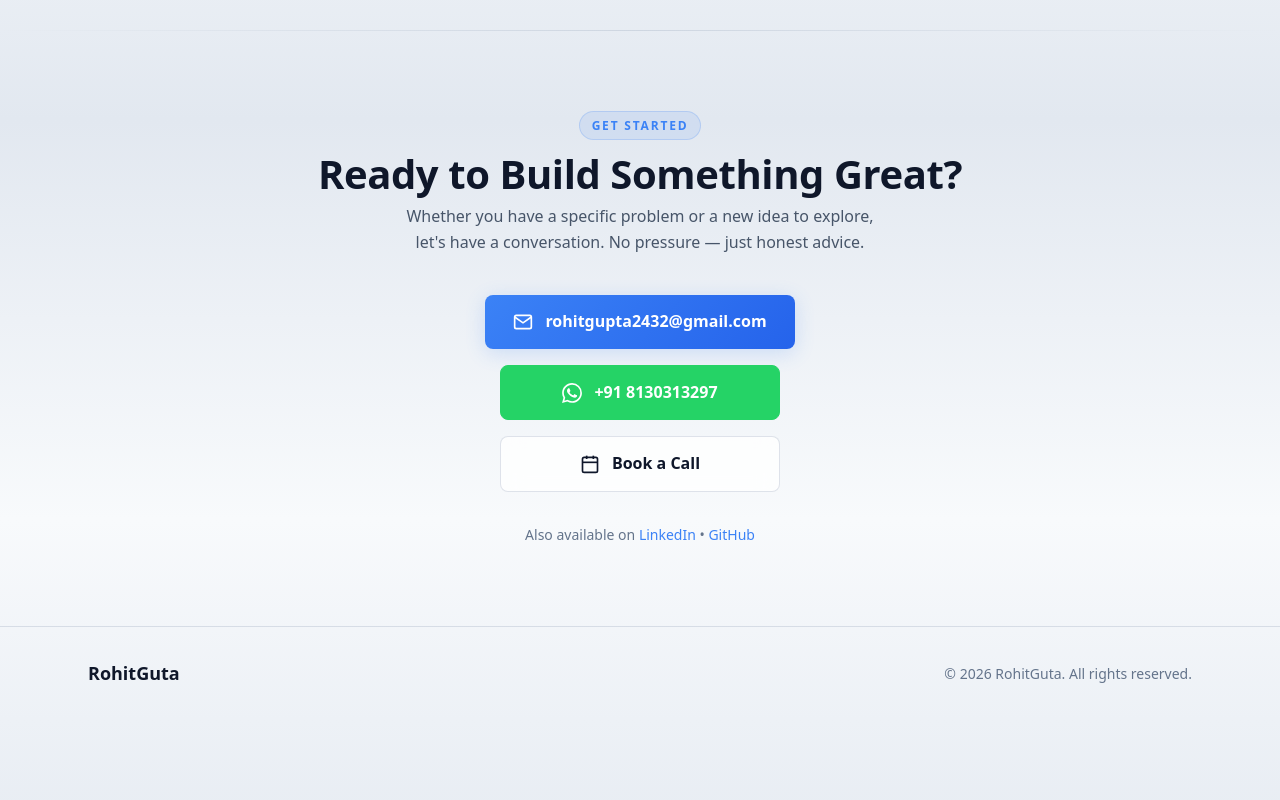
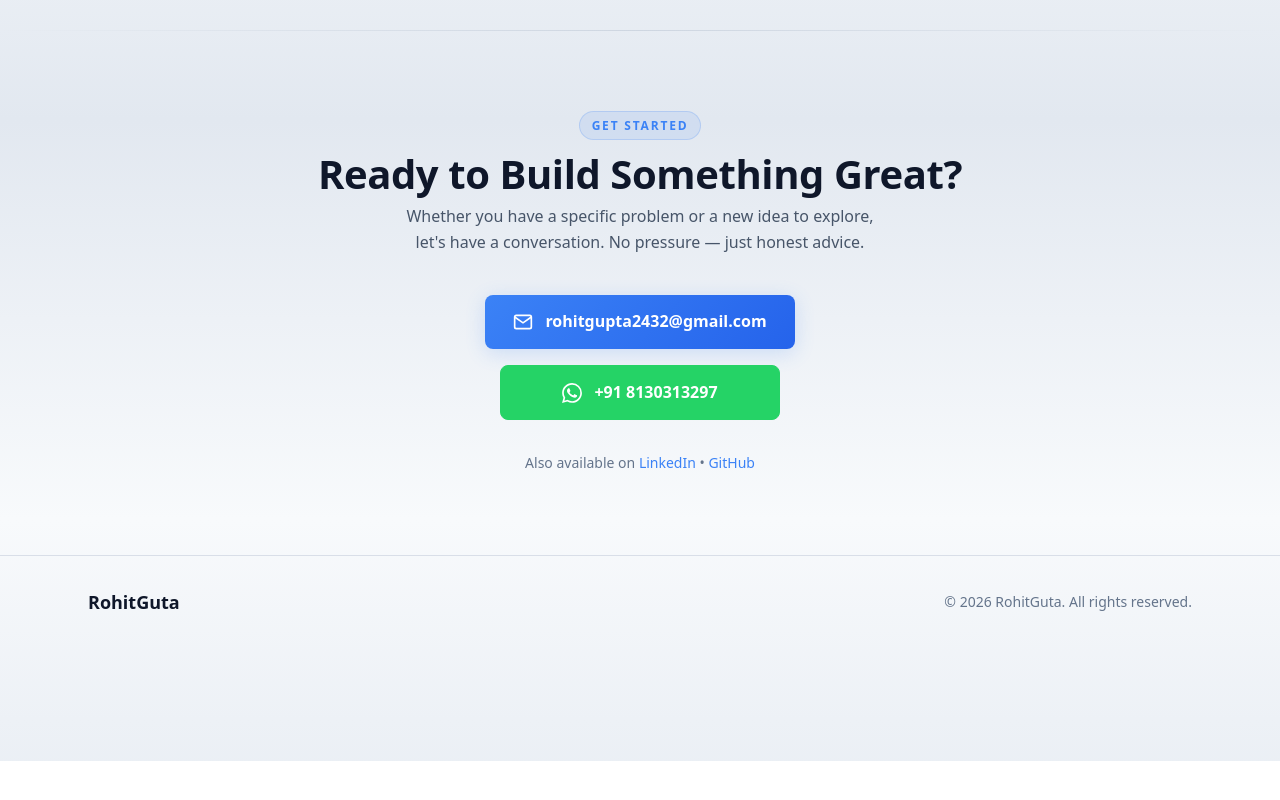
Before and after one commit to rohitguta2432/backendscale, a Next.js app: page / in a window 1280 px wide. Shown: the part 3480-4280 px from the top of the page. After the commit the page ends 4241 px from the top, so only its background shows below. Built offline with nearby package versions, Linux system fonts and the light colour scheme.

Commit message:
chore: remove book a call button

```diff
--- a/src/components/Contact.tsx
+++ b/src/components/Contact.tsx
@@ -49,21 +49,6 @@ export default function Contact() {
                             <path d="M17.472 14.382c-.297-.149-1.758-.867-2.03-.967-.273-.099-.471-.148-.67.15-.197.297-.767.966-.94 1.164-.173.199-.347.223-.644.075-.297-.15-1.255-.463-2.39-1.475-.883-.788-1.48-1.761-1.653-2.059-.173-.297-.018-.458.13-.606.134-.133.298-.347.446-.52.149-.174.198-.298.298-.497.099-.198.05-.371-.025-.52-.075-.149-.669-1.612-.916-2.207-.242-.579-.487-.5-.669-.51-.173-.008-.371-.01-.57-.01-.198 0-.52.074-.792.372-.272.297-1.04 1.016-1.04 2.479 0 1.462 1.065 2.875 1.213 3.074.149.198 2.096 3.2 5.077 4.487.709.306 1.262.489 1.694.625.712.227 1.36.195 1.871.118.571-.085 1.758-.719 2.006-1.413.248-.694.248-1.289.173-1.413-.074-.124-.272-.198-.57-.347m-5.421 7.403h-.004a9.87 9.87 0 01-5.031-1.378l-.361-.214-3.741.982.998-3.648-.235-.374a9.86 9.86 0 01-1.51-5.26c.001-5.45 4.436-9.884 9.888-9.884 2.64 0 5.122 1.03 6.988 2.898a9.825 9.825 0 012.893 6.994c-.003 5.45-4.437 9.884-9.885 9.884m8.413-18.297A11.815 11.815 0 0012.05 0C5.495 0 .16 5.335.157 11.892c0 2.096.547 4.142 1.588 5.945L.057 24l6.305-1.654a11.882 11.882 0 005.683 1.448h.005c6.554 0 11.89-5.335 11.893-11.893a11.821 11.821 0 00-3.48-8.413z" />
                         </svg>
                         +91 8130313297
-                    </a>
-                    <a
-                        href="https://calendly.com/rohitguta"
-                        target="_blank"
-                        rel="noopener noreferrer"
-                        className="btn btn-secondary"
-                        style={{ minWidth: "280px", gap: "0.75rem" }}
-                    >
-                        <svg width="20" height="20" viewBox="0 0 24 24" fill="none" stroke="currentColor" strokeWidth="2">
-                            <rect x="3" y="4" width="18" height="18" rx="2" ry="2" />
-                            <line x1="16" y1="2" x2="16" y2="6" />
-                            <line x1="8" y1="2" x2="8" y2="6" />
-                            <line x1="3" y1="10" x2="21" y2="10" />
-                        </svg>
-                        Book a Call
                     </a>
                 </div>
 
```
